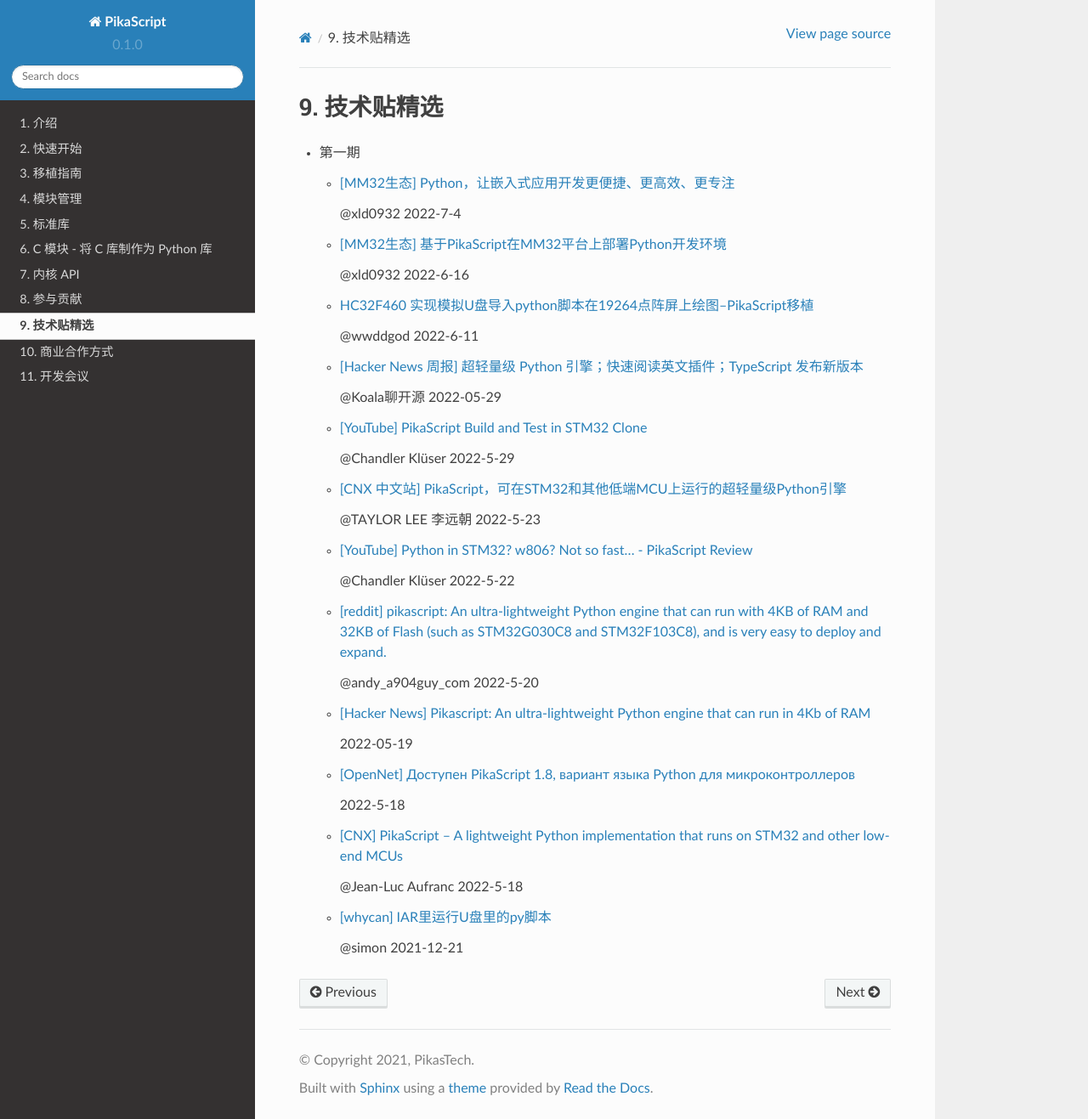
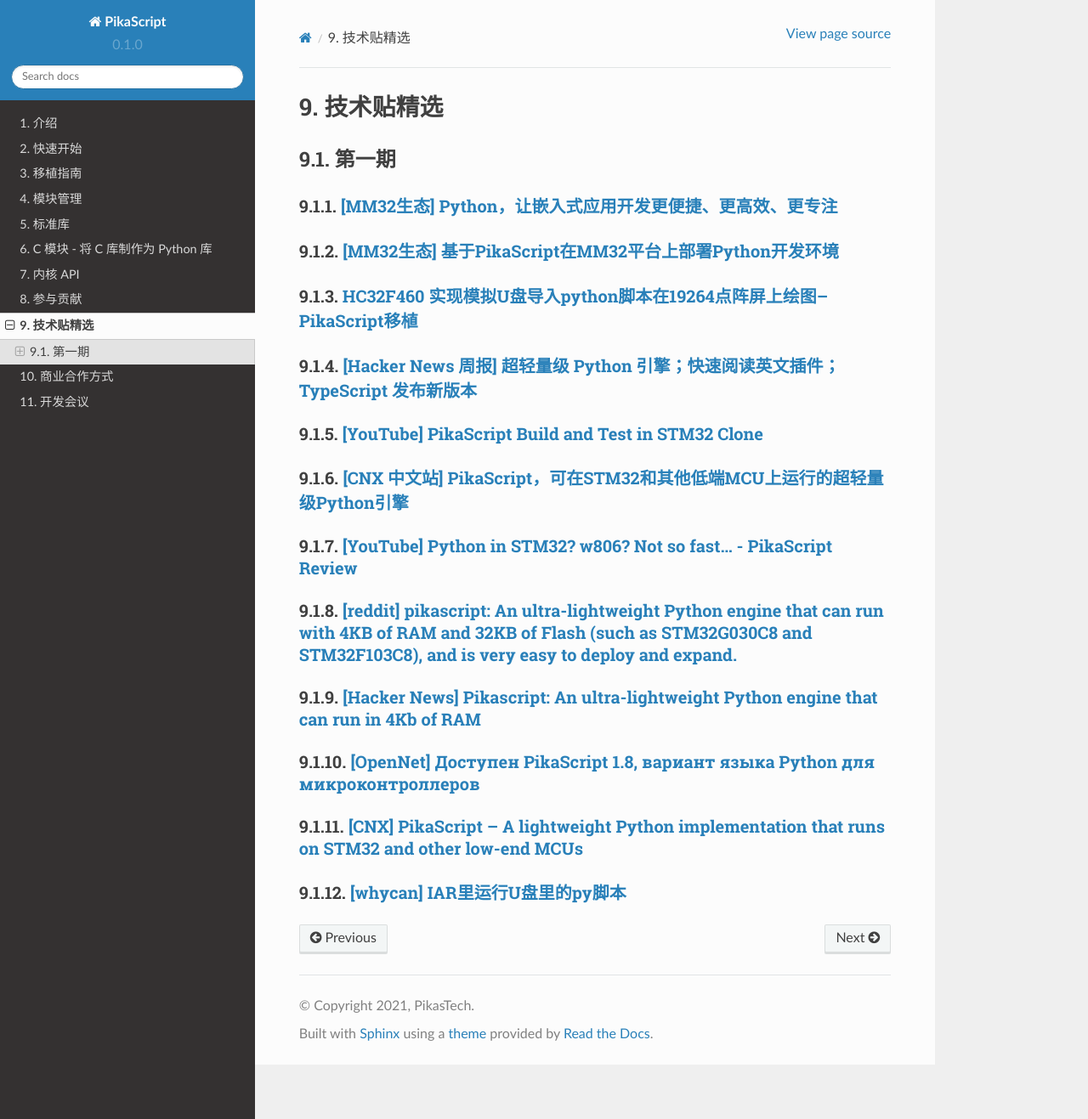
Before and after one commit to pikasTech/pikadoc, a Sphinx documentation site: the page built from docs/source/third_part_doc.md, in a window 1280 px wide and 1317 px high. Shown: the whole window at 85% size. Built offline with Sphinx 7.4.7 and the Read the Docs theme 2.0.0, drawn with Linux system fonts in a browser that asks for light colours.

Commit message:
Update third_part_doc.md

```diff
--- a/docs/source/third_part_doc.md
+++ b/docs/source/third_part_doc.md
@@ -1,51 +1,27 @@
 # 技术贴精选
 
-- 第一期
+## 第一期
 
-  - [[MM32生态] Python，让嵌入式应用开发更便捷、更高效、更专注](https://bbs.21ic.com/icview-3236202-1-1.html)
+### [[MM32生态] Python，让嵌入式应用开发更便捷、更高效、更专注](https://bbs.21ic.com/icview-3236202-1-1.html)
 
-    @xld0932 2022-7-4
+### [[MM32生态] 基于PikaScript在MM32平台上部署Python开发环境](https://bbs.21ic.com/icview-3232352-1-1.html)
 
-  - [[MM32生态] 基于PikaScript在MM32平台上部署Python开发环境](https://bbs.21ic.com/icview-3232352-1-1.html)
+### [HC32F460 实现模拟U盘导入python脚本在19264点阵屏上绘图--PikaScript移植](https://blog.csdn.net/wwddgod/article/details/125235234)
 
-     @xld0932 2022-6-16
+### [[Hacker News 周报] 超轻量级 Python 引擎；快速阅读英文插件；TypeScript 发布新版本](https://www.bilibili.com/video/BV1pY4y1z7Vx)
 
-  - [HC32F460 实现模拟U盘导入python脚本在19264点阵屏上绘图--PikaScript移植](https://blog.csdn.net/wwddgod/article/details/125235234)
+### [[YouTube] PikaScript Build and Test in STM32 Clone](https://www.youtube.com/watch?v=91xyL0ryVJg)
 
-    @wwddgod 2022-6-11
+### [[CNX 中文站] PikaScript，可在STM32和其他低端MCU上运行的超轻量级Python引擎](https://cnx-software.cn/2022/05/23/lightweight-python-implementation/)
 
-  - [[Hacker News 周报] 超轻量级 Python 引擎；快速阅读英文插件；TypeScript 发布新版本](https://www.bilibili.com/video/BV1pY4y1z7Vx)
+### [[YouTube] Python in STM32? w806? Not so fast... - PikaScript Review](https://www.youtube.com/watch?v=FDAjtnaQG6A)
 
-    @Koala聊开源 2022-05-29
+### [[reddit] pikascript: An ultra-lightweight Python engine that can run with 4KB of RAM and 32KB of Flash (such as STM32G030C8 and STM32F103C8), and is very easy to deploy and expand.](https://www.reddit.com/r/Python/comments/utj8jj/pikascript_an_ultralightweight_python_engine_that/)
 
-  - [[YouTube] PikaScript Build and Test in STM32 Clone](https://www.youtube.com/watch?v=91xyL0ryVJg)
+### [[Hacker News] Pikascript: An ultra-lightweight Python engine that can run in 4Kb of RAM](https://news.ycombinator.com/item?id=31433815)
 
-    @Chandler Klüser 2022-5-29
+### [[OpenNet] Доступен PikaScript 1.8, вариант языка Python для микроконтроллеров](https://www.opennet.ru/opennews/art.shtml?num=57208)
 
-  - [[CNX 中文站] PikaScript，可在STM32和其他低端MCU上运行的超轻量级Python引擎](https://cnx-software.cn/2022/05/23/lightweight-python-implementation/)
+### [[CNX] PikaScript – A lightweight Python implementation that runs on STM32 and other low-end MCUs](https://www.cnx-software.com/2022/05/18/pikascript-a-lightweight-python-implementation-that-runs-on-stm32-and-other-low-end-mcus/)
 
-    @TAYLOR LEE 李远朝 2022-5-23
-
-  - [[YouTube] Python in STM32? w806? Not so fast... - PikaScript Review](https://www.youtube.com/watch?v=FDAjtnaQG6A)
-
-    @Chandler Klüser 2022-5-22
-
-  - [[reddit] pikascript: An ultra-lightweight Python engine that can run with 4KB of RAM and 32KB of Flash (such as STM32G030C8 and STM32F103C8), and is very easy to deploy and expand.](https://www.reddit.com/r/Python/comments/utj8jj/pikascript_an_ultralightweight_python_engine_that/)
-
-    @andy_a904guy_com 2022-5-20
-
-  - [[Hacker News] Pikascript: An ultra-lightweight Python engine that can run in 4Kb of RAM](https://news.ycombinator.com/item?id=31433815)
-
-    2022-05-19
-
-  - [[OpenNet] Доступен PikaScript 1.8, вариант языка Python для микроконтроллеров](https://www.opennet.ru/opennews/art.shtml?num=57208)
-
-    2022-5-18
-
-  - [[CNX] PikaScript – A lightweight Python implementation that runs on STM32 and other low-end MCUs](https://www.cnx-software.com/2022/05/18/pikascript-a-lightweight-python-implementation-that-runs-on-stm32-and-other-low-end-mcus/)
-
-    @Jean-Luc Aufranc 2022-5-18
-
-  - [[whycan] IAR里运行U盘里的py脚本](https://whycan.com/t_7586.html)
-
-    @simon 2021-12-21
+### [[whycan] IAR里运行U盘里的py脚本](https://whycan.com/t_7586.html)
```
